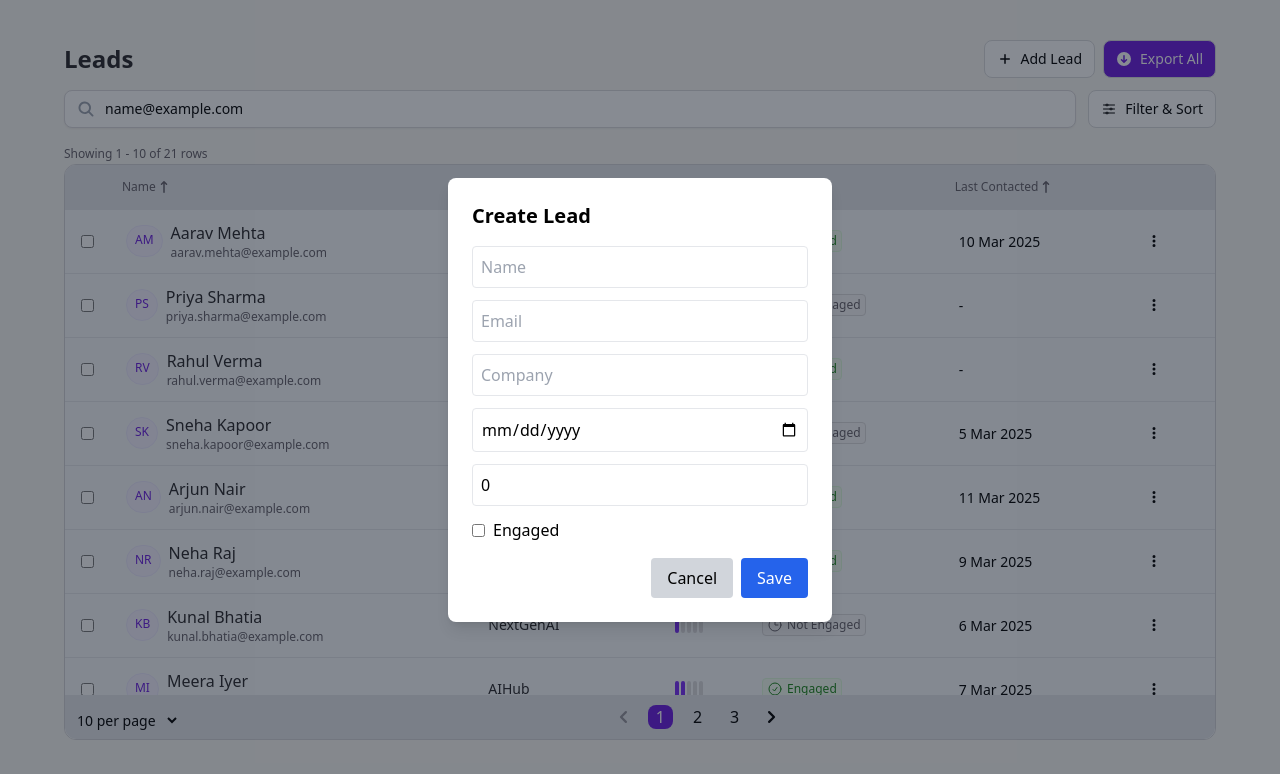
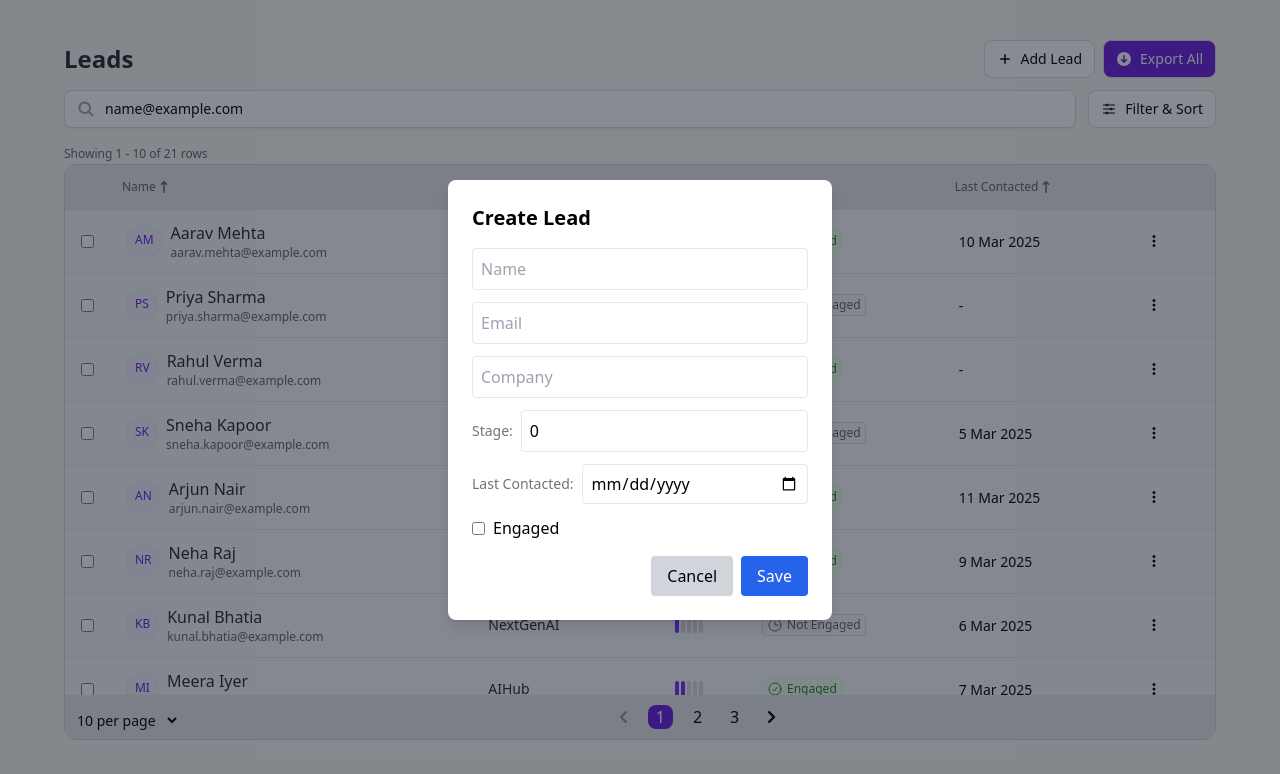
Before and after one commit to inficreator0/data-table, a React (Create React App) app: page / in a window 1280 px wide. Both pictures are taken after typing "name@example.com" into the empty fields and a click on the button "Add Lead". Shown: the top 774 px of the page. Built offline with nearby package versions, Linux system fonts and the light colour scheme.

Commit message:
data table-export feature

```diff
--- a/src/createLead/CreateLead.tsx
+++ b/src/createLead/CreateLead.tsx
@@ -79,16 +79,10 @@ export const CreateLead = ({
           placeholder="Company"
           className="w-full border p-2 mb-3 rounded"
         />
-
-        <input
-          type="date"
-          name="lastContacted"
-          placeholder='Last contacted'
-          value={formData.lastContacted}
-          onChange={handleChange}
-          className="w-full border p-2 mb-3 rounded bg-transparent"
-        />
-
+        <div className="flex gap-2 items-center justify-center mb-3">
+          <label className="text-sm text-[#75717a] whitespace-nowrap">
+            Stage:{' '}
+          </label>
           <input
             type="number"
             max={5}
@@ -97,8 +91,22 @@ export const CreateLead = ({
             value={formData.stage}
             onChange={handleChange}
             placeholder="Stage"
-          className="w-full border p-2 mb-3 rounded"
+            className="w-full border p-2 rounded"
           />
+        </div>
+
+        <div className="flex gap-2 items-center justify-center mb-3">
+          <label className="text-sm text-[#75717a] whitespace-nowrap">
+            Last Contacted:{' '}
+          </label>
+          <input
+            type="date"
+            name="lastContacted"
+            value={formData.lastContacted}
+            onChange={handleChange}
+            className="w-full border p-2 rounded bg-transparent h-[40px]"
+          />
+        </div>
 
         <label className="flex items-center space-x-2 mb-4">
           <input
```
Lines whose indentation alone changed are shown as unchanged.
